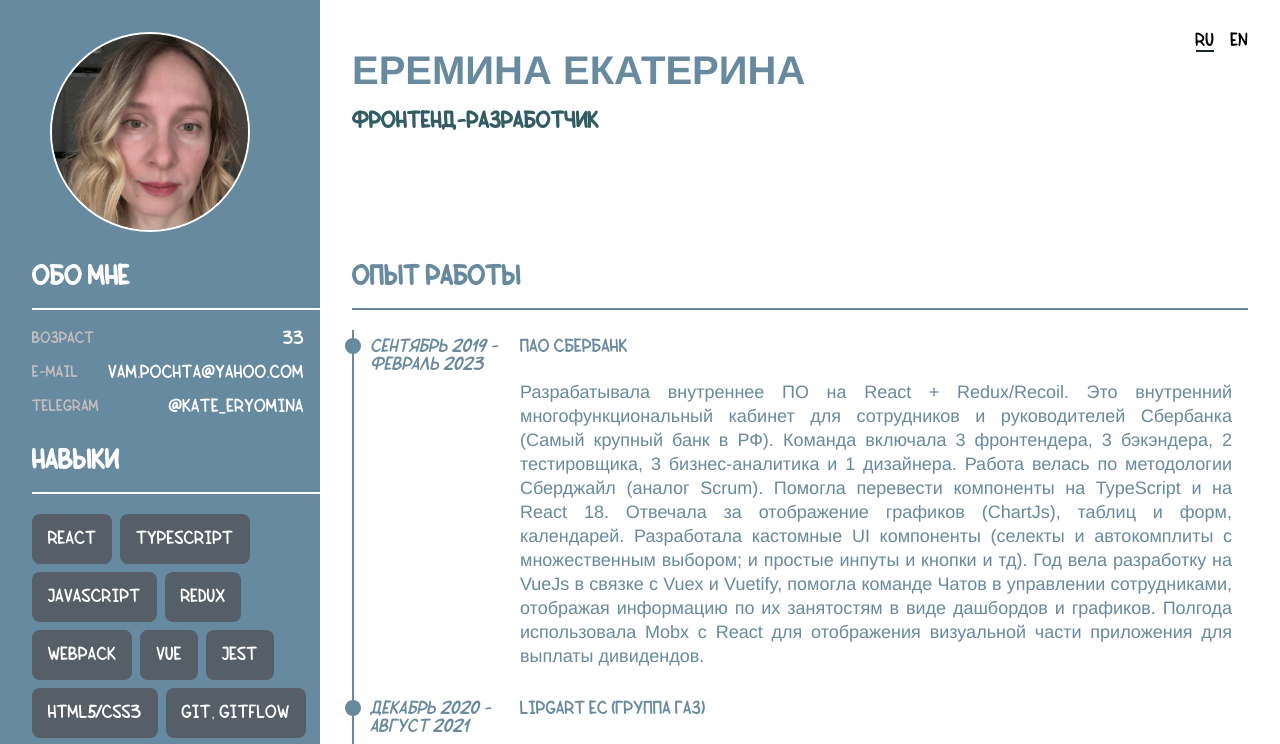
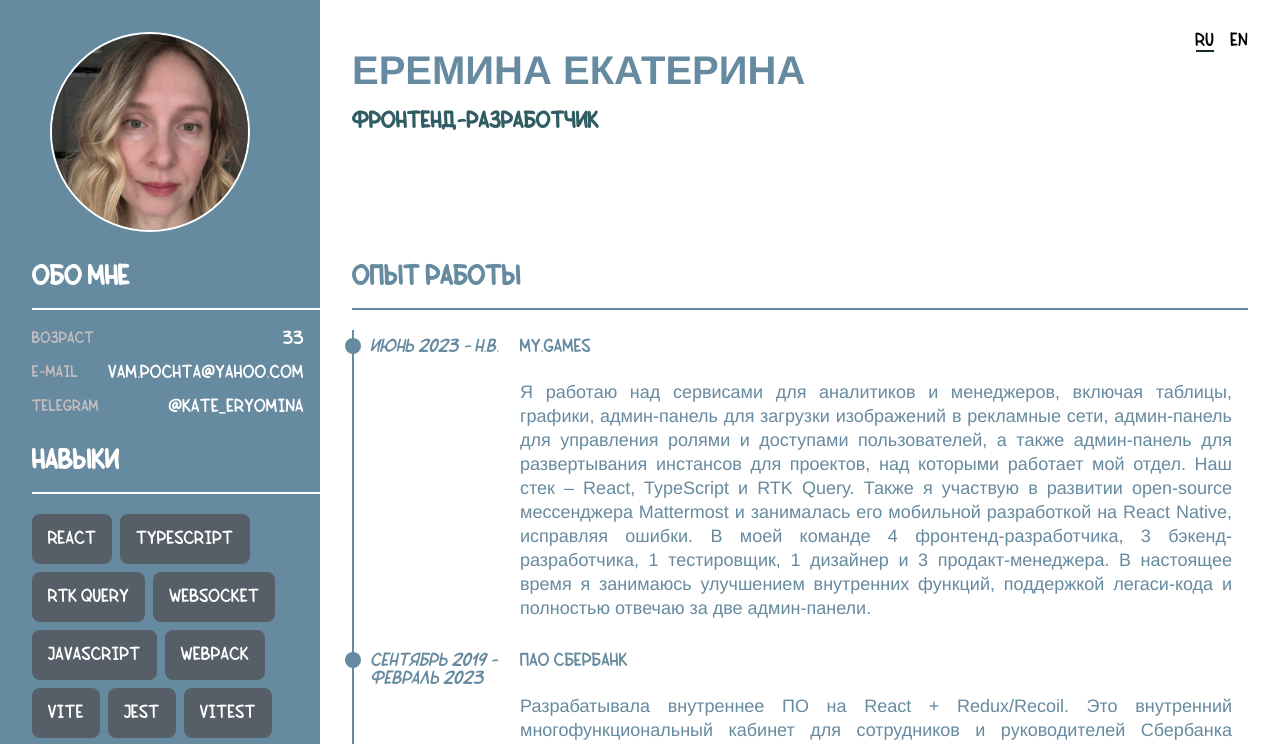
Before and after one commit to Kate9090/cv, a React (Create React App) app: page / in a window 1280 px wide. Shown: the top 744 px of the page. Built offline with nearby package versions, Linux system fonts and the light colour scheme.

Commit message:
Updated march 2025

```diff
--- a/src/Left/Left.jsx
+++ b/src/Left/Left.jsx
@@ -42,18 +42,17 @@ const LeftContent = ({lang}) => {
 				<h1 className={styles.Left__Title}>{DICTIONARY[`${lang}`].skills}</h1>
 				<div className={styles.Left__SkillWrapper}>
 					<p className={styles.Left__Skill}>React</p>
-
 					<p className={styles.Left__Skill}>TypeScript</p>
+					<p className={styles.Left__Skill}>RTK Query</p>
+					<p className={styles.Left__Skill}>WebSocket</p>
 
 					<p className={styles.Left__Skill}>JavaScript</p>
 
-					<p className={styles.Left__Skill}>Redux</p>
-
 					<p className={styles.Left__Skill}>Webpack</p>
-
-					<p className={styles.Left__Skill}>Vue</p>
+					<p className={styles.Left__Skill}>Vite</p>
 
 					<p className={styles.Left__Skill}>Jest</p>
+					<p className={styles.Left__Skill}>Vitest</p>
 
 					<p className={styles.Left__Skill}>HTML5/CSS3</p>
 					<p className={styles.Left__Skill}>Git, GitFlow</p>
--- a/src/Right/Right.jsx
+++ b/src/Right/Right.jsx
@@ -14,6 +14,20 @@ const RightContent = ({lang}) => {
 
 			<section>
 				<h1 className={styles.Right__Title}>{DICTIONARY[`${lang}`].expirience_title}</h1>
+
+				<div className={styles.Right__ExpirienceWrapper}>
+					<div className={styles.Right__Period}>
+						{DICTIONARY[`${lang}`].june} 2023 - {DICTIONARY[`${lang}`].present}
+					</div>
+					<div className={styles.Right__DescriptionWtapper}>
+						<div className={styles.Right__Organization}>
+						 {DICTIONARY[`${lang}`].mygames}
+						</div>
+						<p className={styles.Right__Description}>
+							{DICTIONARY[`${lang}`].mygames_expirience}
+						</p>
+					</div>
+				</div>
 
 				<div className={styles.Right__ExpirienceWrapper}>
 					<div className={styles.Right__Period}>
--- a/src/commons/dictionary.js
+++ b/src/commons/dictionary.js
@@ -14,6 +14,9 @@ const DICTIONARY = {
 		july: 'Июль',
 		june: 'Июнь',
 		december: 'Декабрь',
+		present: 'н.в.',
+		mygames: 'MY.GAMES',
+		mygames_expirience: 'Я работаю над сервисами для аналитиков и менеджеров, включая таблицы, графики, админ-панель для загрузки изображений в рекламные сети, админ-панель для управления ролями и доступами пользователей, а также админ-панель для развертывания инстансов для проектов, над которыми работает мой отдел. Наш стек – React, TypeScript и RTK Query. Также я участвую в развитии open-source мессенджера Mattermost и занималась его мобильной разработкой на React Native, исправляя ошибки. В моей команде 4 фронтенд-разработчика, 3 бэкенд-разработчика, 1 тестировщик, 1 дизайнер и 3 продакт-менеджера. В настоящее время я занимаюсь улучшением внутренних функций, поддержкой легаси-кода и полностью отвечаю за две админ-панели.',
 		sberbank: 'ПАО Сбербанк',
 		sberbank_expirience: `Разрабатывала внутреннее ПО на React + Redux/Recoil. Это внутренний многофункциональный кабинет для сотрудников и руководителей Сбербанка (Самый крупный банк в РФ). Команда включала 3 фронтендера, 3 бэкэндера, 2 тестировщика, 3 бизнес-аналитика и 1 дизайнера. Работа велась по методологии Сберджайл (аналог Scrum). Помогла перевести компоненты на TypeScript и на React 18. Отвечала за отображение графиков (ChartJs), таблиц и форм, календарей. Разработала кастомные UI компоненты (селекты и автокомплиты с множественным выбором; и простые инпуты и кнопки и тд). Год вела разработку на VueJs в связке с Vuex и Vuetify, помогла команде Чатов в управлении сотрудниками, отображая информацию по их занятостям в виде дашбордов и графиков. Полгода использовала Mobx с React для отображения визуальной части приложения для выплаты дивидендов.`,
 		uchiRu: 'ООО Учи.ру',
@@ -44,13 +47,16 @@ const DICTIONARY = {
 		july: 'July',
 		june: 'June',
 		december: 'December',
+		present: 'Present',
+		mygames: 'MY.GAMES',
+		mygames_expirience: 'I work on services for analysts and managers, including tables, charts, an admin panel for uploading images for advertising networks, an admin panel for managing user roles and access, and an admin panel for deploying instances for projects handled by my department. Our stack is React, TypeScript, and RTK Query. I also contribute to improving the open-source Mattermost messenger and have worked on its mobile development in React Native, fixing issues. My team consists of 4 frontend developers, 3 backend developers, 1 QA engineer, 1 designer, and 3 product managers. Currently, I am focused on enhancing internal features, maintaining legacy code, and fully managing two admin panels.',
 		sberbank: 'Sberbank',
 		sberbank_expirience: 'I have experienced in developing internal software using React + Redux/Recoil. This is a multifunctional account for employees and managers of Sberbank (the largest bank in the Russian Federation). The team included 3 frontenders, 3 backenders, 2 testers, 3 business analysts and 1 designer. The work was carried out according to the Sbergile methodology (similar to Scrum). I have assisted in converting components to TypeScript and React 18. I was responsible for displaying charts (ChartJs), tables, forms, and calendars. I have developed custom UI components such as multi-select dropdowns and autocomplete, as well as simple inputs and buttons. I have been worked for a year on VueJs with Vuex and Vuetify, assisting the Chat team in managing employees by displaying information on their workload in dashboards and graphs. I used Mobx with React for six months to display the visual part of a dividend payment application.',
 		uchiRu: 'UCHI.RU',
 		uchiRu_expirience: 'I have developed a constructor for creating Olympiads using VueJs, which accelerated the launch of Olympiads. I worked on the layout of games and landing pages for school Olympiads. School Olympiads went into production every two weeks. The team consisted of 3 layout designers, 2 backenders, 2 methodologists, 3 illustrators, 2 designers and 2 testers.',
 		payOnline: 'PayOnline System Ltd',
 		payOnline_expirience: 'I have developed an adaptive design for an acquiring application and implemented it. The team had 1 frontender, 1 coder and 5 backenders.',
-		MSTU: 'MSTU named Bauman',
+		MSTU: 'MSTU named Bauman, Moscow, RF',
 		master_degree: `Master's degree in Rocket and Space Composite Materials and Structures with honors`,
 		bachelor_degree: `Bachelor's degree in Rocket and Space Composite Materials and Structures with honors`,
 		languages: 'Languages',
```
